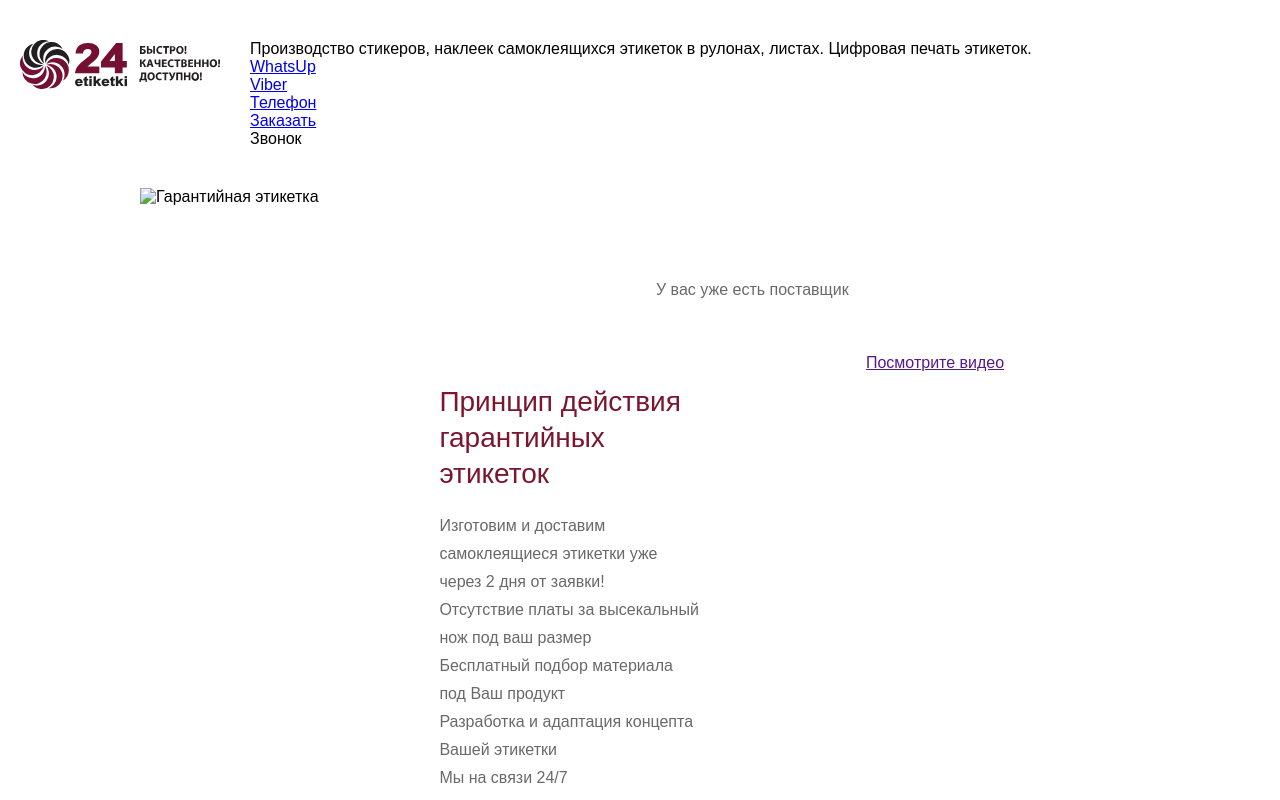
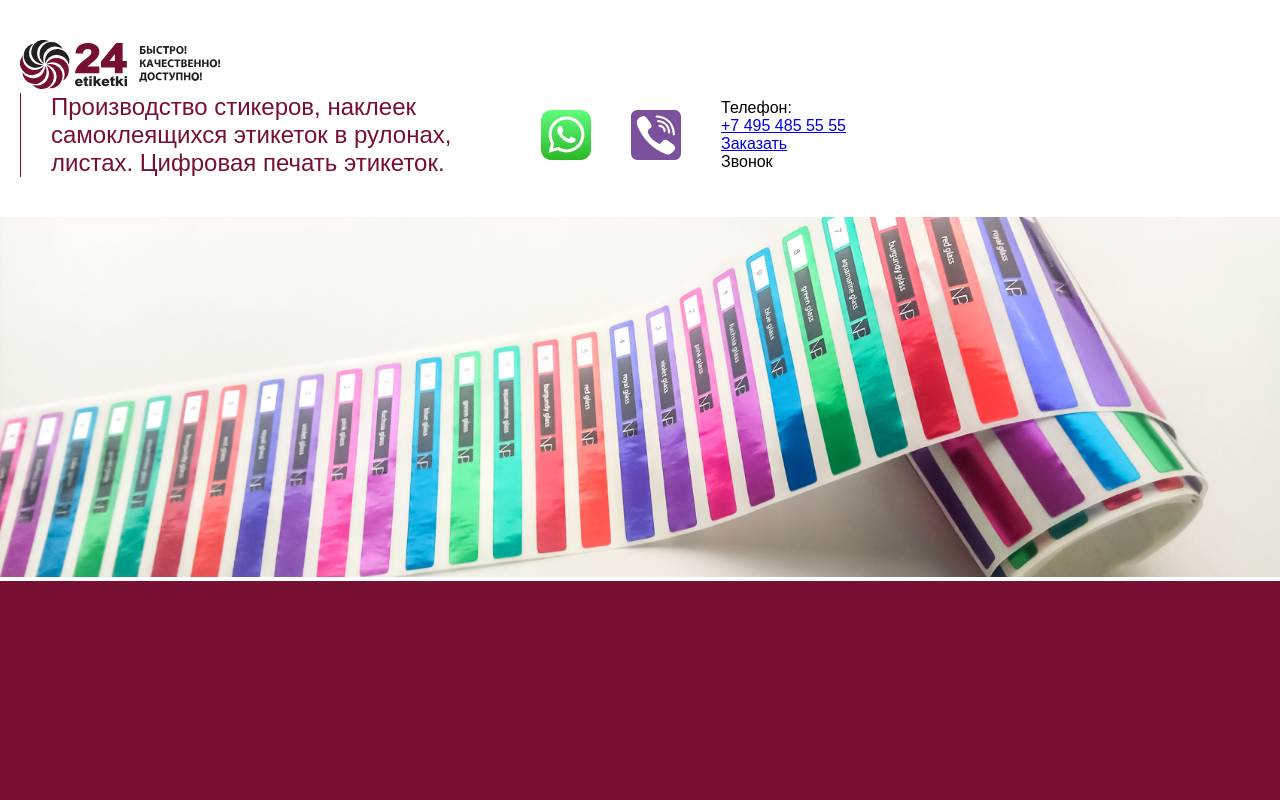
Before and after one commit to MikeIv/24etiketki.ru, a website: page src/index.html in a window 1280 px wide. Shown: the top 800 px of the page. Drawn offline with nearby package versions, Linux system fonts and the light colour scheme; files that its build step writes are made by us from their sources; a web font is replaced by a local one.

Commit message:
add style

```diff
--- a/src/index.html
+++ b/src/index.html
@@ -43,17 +43,27 @@
 <header class="main-header">
 
   <nav class="main-nav main-nav--closed main-nav--nojs">
-    <a href="#" class="main-nav__logo-link">
+    <a class="main-nav__logo-link" href="#">
       <img class="main-nav__logo" src="img/logo_24.svg" alt="логотип Этикетки 24" width="200" height="48">
     </a>
     <ul class="main-nav__list">
-      <li class="main-nav__item"><p class="main-nav__link" href="index.html">Производство стикеров, наклеек самоклеящихся этикеток в рулонах, листах. Цифровая печать этикеток.
-      </p></li>
-      <li class="main-nav__item"><a class="main-nav__link" href="#">WhatsUp</a></li>
-      <li class="main-nav__item"><a class="main-nav__link" href="#">Viber</a></li>
-      <li class="main-nav__item"><a class="main-nav__link" href="#">Телефон</a></li>
-      <li class="main-nav__item"><a class="main-nav__link" href="#">Заказать</a></li>
-      <li class="main-nav__item">Звонок</li>
+      <li class="main-nav__item main-nav__item--txt">
+        <p class="main-nav__txt">Производство стикеров, наклеек самоклеящихся этикеток в рулонах, листах. Цифровая печать этикеток.</p>
+      </li>
+      <li class="main-nav__item main-nav__item--logo"><a class="main-nav__link" href="#">WhatsApp
+        <img src="img/logo_whatsapp.svg" alt="мессенджер WhatsApp" width="50" height="50">
+      </a>
+      </li>
+      <li class="main-nav__item main-nav__item--logo"><a class="main-nav__link" href="#">Viber
+        <img src="img/logo_viber.svg" alt="мессенджер WhatsApp" width="50" height="50">
+      </a>
+      </li>
+      <li class="main-nav__item main-nav__item-contact">
+        <p class="main-nav__link-txt">Телефон:</p>
+        <a class="main-nav__link" href="#">+7 495 485 55 55</a>
+        <a class="main-nav__link" href="#">Заказать</a>
+        <p class="main-nav__link-txt">Звонок</p>
+      </li>
     </ul>
 
   </nav>
@@ -61,11 +71,6 @@
 </header>
 
 <main>
-
-
-  <article class="stickers">
-    <h1 class="visually-hidden">Производство стикеров</h1>
-
 
   <section class="image-block">
     <h2 class="visually-hidden">Образцы этикеток</h2>
@@ -77,9 +82,12 @@
     </picture>
   </section>
 
+  <article class="stickers">
+    <h1 class="visually-hidden">Производство стикеров</h1>
+
     <section class="stickers__info">
       <h2 class="visually-hidden">Описание услуг</h2>
-      <p class="stickers__txt">У вас уже есть поставщик</p>
+      <p class="stickers__header-block">У вас уже есть поставщик</p>
     </section>
 
     <section class="stickers__items">
--- a/src/less/blocks/image-block.less
+++ b/src/less/blocks/image-block.less
@@ -2,65 +2,10 @@
   width: 100%;
   height: auto;
 
-  .xs-block({
-    margin-bottom: 70px;
-  });
-
-}
-
-.image-block__slide {
-  position: relative;
-  display: flex;
-  align-items: center;
-  width: 100%;
-
-  .xlg-block({
-    height: 700px;
-  });
-
-  .lg-block({
-    height: 400px;
-  });
-
-  .md-block({
-    height: 400px;
-  });
-
-  .sm-block({
-    height: 350px;
-  });
-
-  .xs-block({
-    height: 300px;
-  });
-
-}
-
-.image-block__pict {
-  position: absolute;
-  top: 0;
-  left: 0;
-  width: 100%;
-  height: auto;
-}
-
-.image-block__pict-01 {
-  z-index: 10;
-  transition: 1.5s;
-
-  &:hover {
-    opacity: 0;
-  }
-}
-
-.image-block__pict-02 {
-  z-index: 5;
 }
 
 .image-block__full {
-  display: flex;
-  flex-direction: column;
-  align-items: center;
+  width: auto;
 
   img {
     width: 100%;
--- a/src/less/blocks/main-nav.less
+++ b/src/less/blocks/main-nav.less
@@ -2,6 +2,7 @@
   display: flex;
   flex-direction: row;
   flex-wrap: wrap;
+  align-items: center;
   .wrapper();
   padding-left: 0;
   padding-right: 0;
@@ -9,6 +10,37 @@
   padding-bottom: 40px;
 }
 
-.main-nav__logo {
-  margin-right: 30px;
+.main-nav__logo-link {
+  margin-right: 50px;
 }
+
+.main-nav__list {
+  display: flex;
+  align-items: center;
+  flex-basis: 80%;
+}
+
+.main-nav__item {
+  margin-right: 40px;
+
+  &--txt {
+    flex-basis: 450px;
+    border-left: 1px solid @base;
+    padding-left: 30px;
+
+  }
+
+  &--logo {
+    font-size: 0;
+  }
+}
+
+.main-nav__item-contact {
+  display: flex;
+  flex-direction: column;
+}
+
+.main-nav__txt {
+  color: @base;
+  font-size: 24px;
+}
--- a/src/less/blocks/stickers.less
+++ b/src/less/blocks/stickers.less
@@ -1,29 +1,30 @@
 .stickers {
   position: relative;
   display: flex;
+  flex-direction: column;
   justify-content: center;
-  flex-wrap: wrap;
   margin: 0 auto;
   margin-bottom: 50px;
-  max-width: 1000px;
+  width: 100%;
   overflow: hidden;
   transition: 1s;
 }
 
 .stickers__info {
-  .col();
-  .size-xxs(22);
-  .size-lg(12);
-
-  .lg-block({
-    display: block;
-    margin-bottom: 50px;
-    margin-left: auto;
-    padding-left: 10px;
-    padding-right: 10px;
-  });
+  display: flex;
+  width: 100%;
+  margin: 0 auto;
+  background-color: @base;
 }
 
+.stickers__header-block {
+  padding-top: 100px;
+  padding-bottom: 100px;
+  text-align: center;
+  font-size: 68px;
+  font-weight: 300;
+  color: @base;
+}
 
 .stickers__items {
   display: flex;
@@ -59,15 +60,9 @@
     }
   }
 
-  .xxs-block({
-    margin-top: 30px;
-    margin-bottom: 40px;
-  });
+  .xxs-block({ margin-top: 30px; margin-bottom: 40px; });
 
-  .lg-block({
-    margin-top: 0;
-    margin-bottom: 0;
-  });
+  .lg-block({ margin-top: 0; margin-bottom: 0; });
 }
 
 .stickers__header {
--- a/src/less/global/variables.less
+++ b/src/less/global/variables.less
@@ -2,6 +2,7 @@
 @black: #000000;
 @gray: #696969;
 @lightgray: #a0a0a0;
-@base: #7c162e;
-@dark: #003573;
-@light: #5C9CE6;
+@base: #771032;
+@dark: #40091B;
+@light: #E51F60;
+@exlight: #FF226B;
```
Also changed, not shown: src/css/style.css, src/img/image-block-01-mobile@1x.jpg (added), src/img/image-block-01-tablet@1x.jpg (added), src/img/image-block-01.jpg (added), src/img/logo_viber.svg (added), src/img/logo_whatsapp.svg (added). Lines whose indentation alone changed are shown as unchanged.
